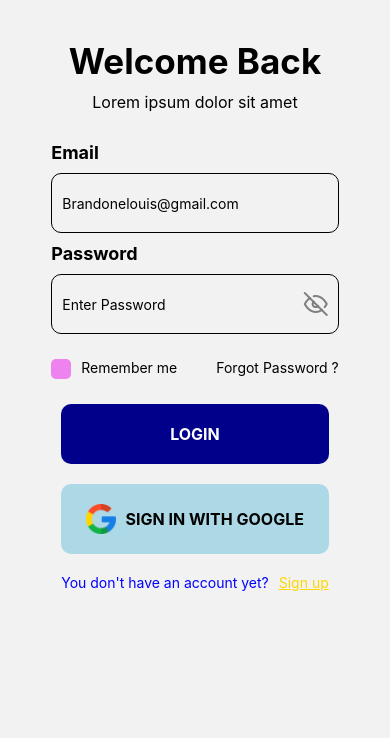
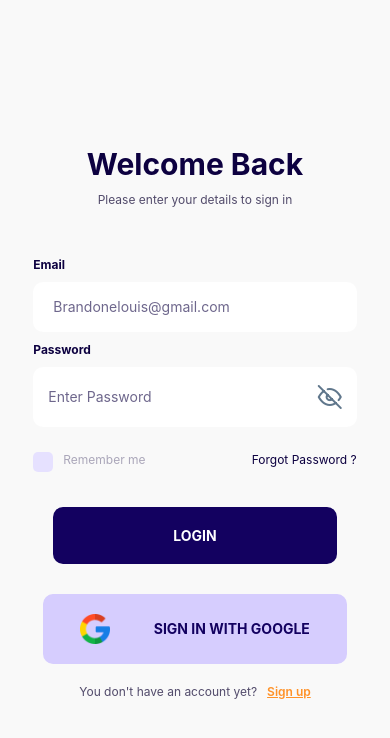
Before and after one commit to charafzi/JobFinder-frontend, a React Native app: screen /login in a window 390 px wide. Shown: the top 738 px of the page. Built offline with nearby package versions, Linux system fonts and the light colour scheme.

Commit message:
ajout du dossier constant avec le fichiers colors, avec update du design des screen login et register

```diff
--- /dev/null
+++ b/constants/Color.js
@@ -0,0 +1,10 @@
+export const Color = {
+    background: '#F9F9F9',
+    text: '#0D0140',
+    subtitle: '#524B6B',
+    placeholderText: '#0D014099',
+    selectedbutton: '#130160',
+    unselectedbutton: '#D6CDFE',
+    remeberMe: '#E6E1FF',
+    link: '#FF9228',
+}
--- a/src/components/FormLogin.jsx
+++ b/src/components/FormLogin.jsx
@@ -3,6 +3,7 @@ import React, { useState } from 'react'
 import { Controller, useForm } from 'react-hook-form';
 import Feather from '@expo/vector-icons/Feather';
 import { useNavigation} from '@react-navigation/native';
+import { Color } from '../../constants/Color';
 
 const FormLogin = () => {
     const [securePassword, setSecurePassword] = useState(true);
@@ -32,14 +33,15 @@ const FormLogin = () => {
     };
 
     return (
-        <View >
+        <View>
             <Text style={styles.inputTitle}>Email</Text>
             <Controller
                 name='email'
                 control={control}
                 render={({ field: { onChange, onBlur, value } }) => (
                     <TextInput
-                        placeholder='Brandonelouis@gmail.com '
+                        placeholder='Brandonelouis@gmail.com'
+                        placeholderTextColor={Color.placeholderText}
                         value={value}
                         style={[styles.textInput, value && { fontWeight: "600" }]}
                         onBlur={onBlur}
@@ -66,19 +68,19 @@ const FormLogin = () => {
                     <View style={[styles.textInputContainer]}>
                         <TextInput
                             placeholder='Enter Password'
+                            placeholderTextColor={Color.placeholderText}
                             autoComplete='new-password'
                             secureTextEntry={securePassword}
                             value={value}
                             onBlur={onBlur}
                             onChangeText={onChange}
                             style={{ flex: 1 }}
-                            onFocus={() => console.log("TextInput focused")}
                         />
                         <TouchableOpacity onPress={() => setSecurePassword(!securePassword)}>
                             {securePassword ? (
-                                <Feather name="eye-off" size={24} color="gray" />
+                                <Feather name="eye-off" size={24} color="#60778C" />
                             ) : (
-                                <Feather name="eye" size={24} color="gray" />
+                                <Feather name="eye" size={24} color="#60778C" />
                             )}
                         </TouchableOpacity>
                     </View>
@@ -92,10 +94,10 @@ const FormLogin = () => {
             <View style={styles.bottomForm}>
                 <View style={{ flexDirection: 'row' }}>
                     <TouchableOpacity style={styles.remember}></TouchableOpacity>
-                    <Text>Remember me</Text>
+                    <Text style={[{color: '#AAA6B9'}, styles.rememberText]}>Remember me</Text>
                 </View>
                 <TouchableOpacity onPress={handleForgotPassword}>
-                    <Text>Forgot Password ?</Text>
+                    <Text style={[{color: Color.text}, styles.rememberText]}>Forgot Password ?</Text>
                 </TouchableOpacity>
             </View>
 
@@ -111,62 +113,53 @@ export default FormLogin
 
 const styles = StyleSheet.create({
     inputTitle: {
-        fontWeight: 'bold',
-        fontSize: 18,
+        fontSize: 12,
+        fontWeight:'700',
+        color: Color.text,
     },
     textInput: {
         marginVertical: 10,
-        padding: 10,
-        borderWidth: .2,
+        paddingHorizontal:20,
+        backgroundColor:'#FFFFFF',
         borderRadius: 10,
-        height: 60,
+        height: 50,
     },
     textInputContainer: {
         flexDirection: 'row',
         justifyContent: 'space-between',
-        paddingHorizontal: 10,
+        paddingHorizontal: 15,
         marginVertical: 10,
-        borderWidth: .2,
+        backgroundColor:'#FFFFFF',
         borderRadius: 10,
         height: 60,
         alignItems: 'center',
-    },
-    submitButton: {
-        backgroundColor: "darkblue",
-        margin: 20,
-        paddingHorizontal: 60,
-        paddingVertical: 20,
-        borderRadius: 10,
-        alignSelf: 'center',
-    },
-    submitText: {
-        paddingHorizontal: 10,
-        color: "#ffffff",
-        fontWeight: "bold",
-        fontSize: 18
     },
     errorText: {
         color: "red"
     },
     remember: {
-        backgroundColor: 'violet',
+        backgroundColor: Color.remeberMe,
         borderRadius: 5,
         padding: 10,
         marginRight: 10,
     },
+    rememberText: {
+        fontSize: 12,
+        fontWeight:'400',
+    },
     loginButton: {
-        backgroundColor: 'darkblue',
-        padding: 20,
-        margin: 10,
+        backgroundColor: Color.selectedbutton,
+        margin: 20,
+        paddingHorizontal: 60,
+        paddingVertical: 20,
         borderRadius: 10,
-        alignItems: 'center',
     },
     loginText: {
-        fontSize: 16,
-        color: 'white',
-        fontWeight: 'bold',
+        paddingHorizontal: 60,
+        color: "#ffffff",
+        fontWeight: "700",
+        fontSize: 14
     },
-
     bottomForm: {
         flexDirection: 'row',
         justifyContent: "space-between",
--- a/src/components/RegisterCandidat.jsx
+++ b/src/components/RegisterCandidat.jsx
@@ -2,6 +2,7 @@ import { StyleSheet, Text, TextInput, TouchableOpacity, View } from 'react-nativ
 import React, { useState } from 'react'
 import { useForm, Controller } from 'react-hook-form';
 import Feather from '@expo/vector-icons/Feather';
+import { Color } from '../../constants/Color';
 
 const RegisterCandidat = () => {
     const [securePassword, setSecurePassword] = useState(true);
@@ -25,7 +26,7 @@ const RegisterCandidat = () => {
         }
     };
     return (
-        <View style={{ flex: 1, paddingHorizontal: 10 }}>
+        <View>
             <Text style={styles.inputTitle}>First Name</Text>
             <Controller
                 name='FirstName'
@@ -33,6 +34,7 @@ const RegisterCandidat = () => {
                 render={({ field: { onChange, onBlur, value } }) => (
                     <TextInput
                         placeholder='Brandone'
+                        placeholderTextColor={Color.placeholderText}
                         value={value}
                         style={[styles.textInput, value && { fontWeight: "600" }]}
                         onBlur={onBlur}
@@ -51,6 +53,7 @@ const RegisterCandidat = () => {
                 render={({ field: { onChange, onBlur, value } }) => (
                     <TextInput
                         placeholder='Louis'
+                        placeholderTextColor={Color.placeholderText}
                         value={value}
                         style={[styles.textInput, value && { fontWeight: "600" }]}
                         onBlur={onBlur}
@@ -69,6 +72,7 @@ const RegisterCandidat = () => {
                 render={({ field: { onChange, onBlur, value } }) => (
                     <TextInput
                         placeholder='+2126 55 55 11 22'
+                        placeholderTextColor={Color.placeholderText}
                         value={value}
                         style={[styles.textInput, value && { fontWeight: "600" }]}
                         onBlur={onBlur}
@@ -88,6 +92,7 @@ const RegisterCandidat = () => {
                 render={({ field: { onChange, onBlur, value } }) => (
                     <TextInput
                         placeholder='Brandonelouis@gmail.com '
+                        placeholderTextColor={Color.placeholderText}
                         value={value}
                         style={[styles.textInput, value && { fontWeight: "600" }]}
                         onBlur={onBlur}
@@ -114,6 +119,7 @@ const RegisterCandidat = () => {
                     <View style={[styles.textInputContainer]}>
                         <TextInput
                             placeholder='Enter Password'
+                            placeholderTextColor={Color.placeholderText}
                             autoComplete='new-password'
                             secureTextEntry={securePassword}
                             value={value}
@@ -123,9 +129,9 @@ const RegisterCandidat = () => {
                         />
                         <TouchableOpacity onPress={() => setSecurePassword(!securePassword)}>
                             {securePassword ? (
-                                <Feather name="eye-off" size={24} color="gray" />
+                                <Feather name="eye-off" size={24} color="#60778C" />
                             ) : (
-                                <Feather name="eye" size={24} color="gray" />
+                                <Feather name="eye" size={24} color="#60778C" />
                             )}
                         </TouchableOpacity>
                     </View>
@@ -145,6 +151,7 @@ const RegisterCandidat = () => {
                     <View style={[styles.textInputContainer]}>
                         <TextInput
                             placeholder='Confirm Password'
+                            placeholderTextColor={Color.placeholderText}
                             autoComplete='new-password'
                             secureTextEntry={securePassword}
                             value={value}
@@ -156,9 +163,9 @@ const RegisterCandidat = () => {
                         />
                         <TouchableOpacity onPress={() => setSecurePassword(!securePassword)}>
                             {securePassword ? (
-                                <Feather name="eye-off" size={24} color="gray" />
+                                <Feather name="eye-off" size={24} color="#60778C" />
                             ) : (
-                                <Feather name="eye" size={24} color="gray" />
+                                <Feather name="eye" size={24} color="#60778C" />
                             )}
                         </TouchableOpacity>
                     </View>
@@ -176,7 +183,7 @@ const RegisterCandidat = () => {
             <TouchableOpacity style={styles.submitButton}
                 onPress={handleSubmit(submit)}
             >
-                <Text style={styles.submitText}>Sign up</Text>
+                <Text style={styles.submitText}>SIGN UP</Text>
             </TouchableOpacity>
         </View>
     )
@@ -186,39 +193,39 @@ export default RegisterCandidat
 
 const styles = StyleSheet.create({
     inputTitle: {
-        fontWeight: 'bold',
-        fontSize: 15,
+        fontWeight: '700',
+        fontSize: 12,
+        color: Color.text,
     },
     textInput: {
         marginVertical: 10,
-        padding: 10,
-        borderWidth: .2,
+        paddingHorizontal:20,
+        backgroundColor:'#FFFFFF',
         borderRadius: 10,
-        height: 60,
+        height: 50,
     },
     textInputContainer: {
         flexDirection: 'row',
         justifyContent: 'space-between',
-        paddingHorizontal: 10,
+        paddingHorizontal: 15,
         marginVertical: 10,
-        borderWidth: .2,
+        backgroundColor:'#FFFFFF',
         borderRadius: 10,
         height: 60,
         alignItems: 'center',
     },
     submitButton: {
-        backgroundColor: "darkblue",
+        backgroundColor: Color.selectedbutton,
         margin: 20,
         paddingHorizontal: 60,
         paddingVertical: 20,
         borderRadius: 10,
-        alignSelf: 'center',
     },
     submitText: {
-        paddingHorizontal: 10,
+        paddingHorizontal: 60,
         color: "#ffffff",
-        fontWeight: "bold",
-        fontSize: 18
+        fontWeight: "700",
+        fontSize: 14
     },
     errorText: {
         color: "red"
--- a/src/components/RegisterEntreprise.jsx
+++ b/src/components/RegisterEntreprise.jsx
@@ -2,6 +2,7 @@ import { StyleSheet, Text, TextInput, TouchableOpacity, View } from 'react-nativ
 import React, { useState } from 'react'
 import { useForm, Controller } from 'react-hook-form';
 import Feather from '@expo/vector-icons/Feather';
+import { Color } from '../../constants/Color';
 
 const RegisterEntreprise = () => {
     const [securePassword, setSecurePassword] = useState(true);
@@ -18,7 +19,7 @@ const RegisterEntreprise = () => {
         }
     };
     return (
-        <View style={{ flex: 1, paddingHorizontal: 10 }}>
+        <View>
             <Text style={styles.inputTitle}>Entreprise Name</Text>
             <Controller
                 name='EntrepriseName'
@@ -26,6 +27,7 @@ const RegisterEntreprise = () => {
                 render={({ field: { onChange, onBlur, value } }) => (
                     <TextInput
                         placeholder='Google'
+                        placeholderTextColor={Color.placeholderText}
                         value={value}
                         style={[styles.textInput, value && { fontWeight: "600" }]}
                         onBlur={onBlur}
@@ -44,6 +46,7 @@ const RegisterEntreprise = () => {
                 render={({ field: { onChange, onBlur, value } }) => (
                     <TextInput
                         placeholder='California, US'
+                        placeholderTextColor={Color.placeholderText}
                         value={value}
                         style={[styles.textInput, value && { fontWeight: "600" }]}
                         onBlur={onBlur}
@@ -68,6 +71,7 @@ const RegisterEntreprise = () => {
                 render={({ field: { onChange, onBlur, value } }) => (
                     <TextInput
                         placeholder='+2126 55 55 11 22'
+                        placeholderTextColor={Color.placeholderText}
                         value={value}
                         style={[styles.textInput, value && { fontWeight: "600" }]}
                         onBlur={onBlur}
@@ -87,6 +91,7 @@ const RegisterEntreprise = () => {
                 render={({ field: { onChange, onBlur, value } }) => (
                     <TextInput
                         placeholder='Brandonelouis@gmail.com '
+                        placeholderTextColor={Color.placeholderText}
                         value={value}
                         style={[styles.textInput, value && { fontWeight: "600" }]}
                         onBlur={onBlur}
@@ -113,6 +118,7 @@ const RegisterEntreprise = () => {
                     <View style={[styles.textInputContainer]}>
                         <TextInput
                             placeholder='Enter Password'
+                            placeholderTextColor={Color.placeholderText}
                             autoComplete='new-password'
                             secureTextEntry={securePassword}
                             value={value}
@@ -122,9 +128,9 @@ const RegisterEntreprise = () => {
                         />
                         <TouchableOpacity onPress={() => setSecurePassword(!securePassword)}>
                             {securePassword ? (
-                                <Feather name="eye-off" size={24} color="gray" />
+                                <Feather name="eye-off" size={24} color="#60778C" />
                             ) : (
-                                <Feather name="eye" size={24} color="gray" />
+                                <Feather name="eye" size={24} color="#60778C" />
                             )}
                         </TouchableOpacity>
                     </View>
@@ -144,6 +150,7 @@ const RegisterEntreprise = () => {
                     <View style={[styles.textInputContainer]}>
                         <TextInput
                             placeholder='Confirm Password'
+                            placeholderTextColor={Color.placeholderText}
                             autoComplete='new-password'
                             secureTextEntry={securePassword}
                             value={value}
@@ -155,9 +162,9 @@ const RegisterEntreprise = () => {
                         />
                         <TouchableOpacity onPress={() => setSecurePassword(!securePassword)}>
                             {securePassword ? (
-                                <Feather name="eye-off" size={24} color="gray" />
+                                <Feather name="eye-off" size={24} color="#60778C" />
                             ) : (
-                                <Feather name="eye" size={24} color="gray" />
+                                <Feather name="eye" size={24} color="#60778C" />
                             )}
                         </TouchableOpacity>
                     </View>
@@ -177,7 +184,7 @@ const RegisterEntreprise = () => {
             <TouchableOpacity style={styles.submitButton}
                 onPress={handleSubmit(submit)}
             >
-                <Text style={styles.submitText}>Sign up</Text>
+                <Text style={styles.submitText}>SIGN UP</Text>
             </TouchableOpacity>
         </View>
     )
@@ -187,39 +194,39 @@ export default RegisterEntreprise
 
 const styles = StyleSheet.create({
     inputTitle: {
-        fontWeight: 'bold',
-        fontSize: 15,
+        fontWeight: '700',
+        fontSize: 12,
+        color: Color.text,
     },
     textInput: {
         marginVertical: 10,
-        padding: 10,
-        borderWidth: .2,
+        paddingHorizontal:20,
+        backgroundColor:'#FFFFFF',
         borderRadius: 10,
-        height: 60,
+        height: 50,
     },
     textInputContainer: {
         flexDirection: 'row',
         justifyContent: 'space-between',
-        paddingHorizontal: 10,
+        paddingHorizontal: 15,
         marginVertical: 10,
-        borderWidth: .2,
+        backgroundColor:'#FFFFFF',
         borderRadius: 10,
         height: 60,
         alignItems: 'center',
     },
     submitButton: {
-        backgroundColor: "darkblue",
+        backgroundColor: Color.selectedbutton,
         margin: 20,
         paddingHorizontal: 60,
         paddingVertical: 20,
         borderRadius: 10,
-        alignSelf: 'center',
     },
     submitText: {
-        paddingHorizontal: 10,
+        paddingHorizontal: 60,
         color: "#ffffff",
-        fontWeight: "bold",
-        fontSize: 18
+        fontWeight: "700",
+        fontSize: 14
     },
     errorText: {
         color: "red"
--- a/src/screens/Login.jsx
+++ b/src/screens/Login.jsx
@@ -1,24 +1,23 @@
-import { Image, Keyboard, SafeAreaView, ScrollView, StyleSheet, Text, TouchableOpacity, TouchableWithoutFeedback, View } from 'react-native'
+import { Image, Keyboard, SafeAreaView, StatusBar, StyleSheet, Text, TouchableOpacity, TouchableWithoutFeedback, View } from 'react-native'
 import React from 'react'
-import { useNavigation } from '@react-navigation/native';
 import FormLogin from '../components/FormLogin';
+import { Color } from '../../constants/Color';
 
 
 
-const Login = () => {
-    const navigation = useNavigation();
+const Login = ({ navigation }) => {
     const pressHandler = () => {
         navigation.navigate("register");
     }
 
     return (
-
-        <TouchableWithoutFeedback onPress={Keyboard.dismiss}>
-            <SafeAreaView style={styles.container}>
-                <ScrollView>
+        <SafeAreaView style={styles.container}>
+            <StatusBar barStyle="dark-content" backgroundColor={Color.background} />
+            <TouchableWithoutFeedback onPress={Keyboard.dismiss}>
+                <View>
                     <View style={styles.headerContainer}>
                         <Text style={styles.title}>Welcome Back</Text>
-                        <Text style={styles.subtitle}>Lorem ipsum dolor sit amet</Text>
+                        <Text style={styles.subtitle}>Please enter your details to sign in</Text>
                     </View>
                     <FormLogin />
                     <TouchableOpacity style={styles.googleButton}>
@@ -31,12 +30,9 @@ const Login = () => {
                             <Text style={styles.signupLinkText}>Sign up</Text>
                         </TouchableOpacity>
                     </View>
-                </ScrollView>
-            </SafeAreaView>
-        </TouchableWithoutFeedback>
-
-
-
+                </View>
+            </TouchableWithoutFeedback>
+        </SafeAreaView>
     )
 }
 
@@ -45,22 +41,27 @@ export default Login
 const styles = StyleSheet.create({
     container: {
         flex: 1,
-        paddingVertical:10,
         alignItems: "center",
-        justifyContent: "center",
+        justifyContent: 'center',
+        backgroundColor: Color.background,
     },
     headerContainer: {
-        paddingVertical: 30,
+        marginBottom: 30,
         alignItems: "center",
     },
     title: {
+        textAlign:'center',
         fontWeight: '700',
-        fontSize: 35,
+        fontSize: 30,
         padding: 10,
+        color: Color.text,
     },
     subtitle: {
-        fontSize: 16,
+        fontSize: 12,
+        fontWeight: '400',
         textAlign: "center",
+        color: Color.subtitle,
+        marginBottom: 20,
     },
     signup: {
         flexDirection: 'row',
@@ -68,31 +69,35 @@ const styles = StyleSheet.create({
         padding: 10,
     },
     signupLinkText: {
-        color: 'gold',
+        color: Color.link,
         textDecorationLine: 'underline',
-        fontSize: 14,
+        fontSize: 12,
+        fontWeight: '600',
     },
     signupText: {
-        color: 'blue',
-        fontSize: 14,
+        color: Color.subtitle,
+        fontSize: 12,
+        fontWeight: '400',
         marginRight: 10,
     },
     googleButton: {
         flexDirection: "row",
         justifyContent: 'space-around',
-        backgroundColor: 'lightblue',
+        backgroundColor: Color.unselectedbutton,
         padding: 20,
         margin: 10,
         borderRadius: 10,
         alignItems: 'center',
     },
     googleText: {
-        fontSize: 16,
-        color: 'black',
+        fontSize: 14,
+        fontWeight: '700',
+        color: Color.selectedbutton,
         fontWeight: 'bold',
     },
     googleIcon: {
         width: 30,
         height: 30,
+        marginRight: 10,
     },
 })
--- a/src/screens/Register.jsx
+++ b/src/screens/Register.jsx
@@ -1,38 +1,33 @@
-import { Image, Keyboard, KeyboardAvoidingView, Platform, SafeAreaView, ScrollView, StyleSheet, Text, TextInput, TouchableOpacity, TouchableWithoutFeedback, View } from 'react-native'
+import { Keyboard, SafeAreaView, StatusBar, StyleSheet, Text, TouchableOpacity, TouchableWithoutFeedback, View } from 'react-native'
 import React, { useState } from 'react'
 import RegisterCandidat from '../components/RegisterCandidat';
-import { useNavigation } from '@react-navigation/native';
 import RegisterEntreprise from '../components/RegisterEntreprise';
+import { Color } from '../../constants/Color';
 
-const Register = () => {
+const Register = ({ navigation }) => {
 
     const [isCandidat, setIsCandidat] = useState(true);
-    const navigation = useNavigation();
 
     const pressHandler = () => {
         navigation.navigate("login");
     }
 
     return (
-
+        <SafeAreaView style={styles.container}>
+            <StatusBar barStyle="dark-content" backgroundColor={Color.background} />
             <TouchableWithoutFeedback onPress={Keyboard.dismiss}>
-            <SafeAreaView style={styles.container}>
-                <KeyboardAvoidingView
-                    style={{ flex: 1 }}
-                    behavior={Platform.OS === 'ios' ? 'padding' : 'height'}
-                >
-                    <ScrollView>
+                <View>
                     <View style={styles.headerContainer}>
                         <Text style={styles.title}>Create an Account</Text>
                         <View style={styles.userType}>
                             <TouchableOpacity
-                                    style={[styles.userTypeButton, { backgroundColor: isCandidat ? 'blue' : 'green' }]}
+                                style={[styles.userTypeButton, { backgroundColor: isCandidat ? Color.selectedbutton : Color.unselectedbutton }]}
                                 onPress={() => { setIsCandidat(true) }}
                             >
                                 <Text style={styles.userTypeText}>CANDIDAT</Text>
                             </TouchableOpacity>
                             <TouchableOpacity
-                                    style={[styles.userTypeButton, { backgroundColor: !isCandidat ? 'blue' : 'green' }]}
+                                style={[styles.userTypeButton, { backgroundColor: !isCandidat ? Color.selectedbutton : Color.unselectedbutton }]}
                                 onPress={() => { setIsCandidat(false) }}
                             >
                                 <Text style={styles.userTypeText}>ENTREPRISE</Text>
@@ -49,10 +44,10 @@ const Register = () => {
                             <Text style={styles.loginLinkText}>Sign in</Text>
                         </TouchableOpacity>
                     </View>
-                    </ScrollView>
-                </KeyboardAvoidingView>
+                </View>
+            </TouchableWithoutFeedback>
         </SafeAreaView>
-        </TouchableWithoutFeedback>
+
 
     )
 }
@@ -62,26 +57,21 @@ export default Register
 const styles = StyleSheet.create({
     container: {
         flex: 1,
-        paddingVertical: 10,
         alignItems: "center",
-        justifyContent: "center",
+        justifyContent: 'center',
+        backgroundColor: Color.background,
     },
     headerContainer: {
-        paddingVertical: 30,
+        marginBottom: 30,
         alignItems: "center",
     },
     title: {
         textAlign: 'center',
         fontWeight: '700',
-        fontSize: 35,
-        padding: 10,
-        paddingBottom: 20,
+        fontSize: 30,
+        marginBottom: 20,
+        color: Color.text,
     },
-    subtitle: {
-        fontSize: 16,
-        textAlign: "center",
-    },
-
     userType: {
         flexDirection: 'row',
         justifyContent: "space-between",
@@ -96,7 +86,8 @@ const styles = StyleSheet.create({
     userTypeText: {
         color: 'white',
         textAlign: "center",
-        fontWeight: "bold",
+        fontSize: 14,
+        fontWeight:'700',
     },
     loginContainer: {
         flexDirection: 'row',
@@ -104,13 +95,15 @@ const styles = StyleSheet.create({
         padding: 10,
     },
     loginLinkText: {
-        color: 'gold',
+        color: Color.link,
         textDecorationLine: 'underline',
-        fontSize: 14,
+        fontSize: 12,
+        fontWeight:'600',
     },
     loginText: {
-        color: 'blue',
-        fontSize: 14,
+        color: Color.subtitle,
+        fontSize: 12,
+        fontWeight:'400',
         marginRight: 10,
     },
 
```
Lines whose indentation alone changed are shown as unchanged.
